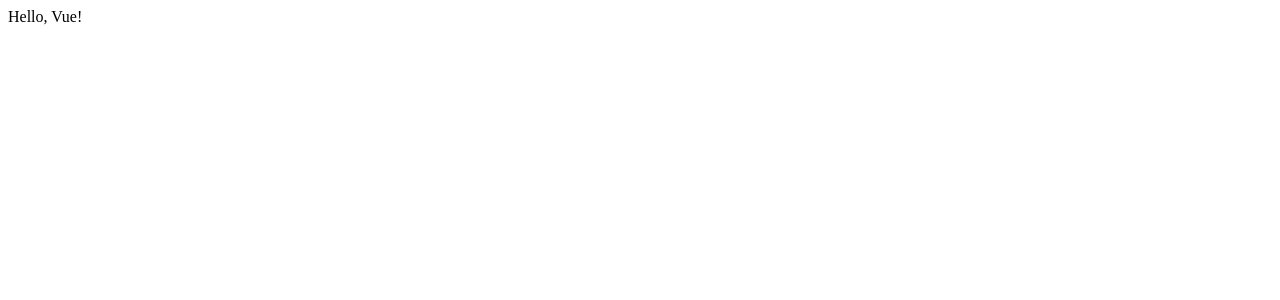
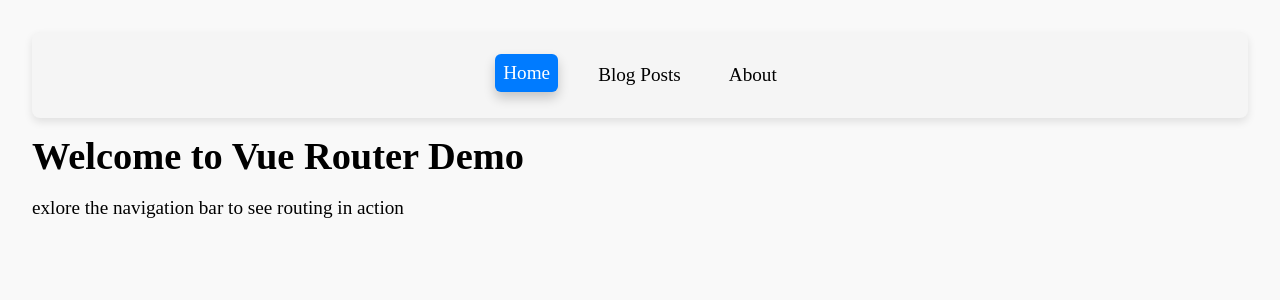
Before and after one commit to janemallinger/Vue-Js, a Vue app: page / in a window 1280 px wide. Shown: the top 300 px of the page. Built offline with nearby package versions, Linux system fonts and the light colour scheme.

Commit message:
basic routing

```diff
--- a/package.json
+++ b/package.json
@@ -9,10 +9,12 @@
     "preview": "vite preview"
   },
   "dependencies": {
-    "vue": "^3.5.13"
+    "vue": "^3.5.13",
+    "vue-router": "^4.5.0"
   },
   "devDependencies": {
     "@vitejs/plugin-vue": "^5.2.1",
+    "sass": "^1.86.3",
     "vite": "^6.1.0",
     "vite-plugin-vue-devtools": "^7.7.2"
   }
--- a/src/App.vue
+++ b/src/App.vue
@@ -1,7 +1,19 @@
 <template>
-  <div>Hello, Vue!</div>
+  <div class="app">
+    <Navigation></Navigation>
+    <router-view></router-view>
+  </div>
 </template>
 
-<script setup></script>
+<script setup>
+import Navigation from '@/components/Navigation.vue';
 
-<style lang="scss" scoped></style>
+</script>
+
+<style lang="scss" scoped>
+.app {
+  display: flex;
+  flex-direction: column;
+  gap: 1rem;
+}
+</style>
--- /dev/null
+++ b/src/assets/main.scss
@@ -0,0 +1,16 @@
+body {
+    padding: 1.5rem;
+    box-sizing: border-box;
+    background-color: #f9f9f9;
+    font-size: 1.2rem;
+    font-weight: 500;
+  }
+  a {
+    text-decoration: none;
+    color: black;
+  }
+  h2,
+  h1 {
+    padding: 0;
+    margin: 0;
+  }
--- /dev/null
+++ b/src/components/Navigation.vue
@@ -0,0 +1,34 @@
+<template>
+    <nav>
+        <router-link :to="{ name: 'home' }">Home</router-link>
+        <router-link :to="{ name: 'blogPosts' }">Blog Posts</router-link>
+        <router-link :to="{ name: 'about' }">About</router-link>
+    </nav>
+</template>
+
+<script setup>
+
+</script>
+
+<style lang="scss" scoped>
+nav {
+    display: flex;
+    justify-content: center;
+    gap: 2rem;
+    padding: 1.5rem;
+    background-color: #f5f5f5;
+    border-radius: 8px;
+    box-shadow: 0 4px 8px rgba(0, 0, 0, 0.1);
+    a {
+        padding: 0.5rem;
+    }
+    .router-link-active {
+        background-color: #007bff;
+        color: #fff;
+        border-color: #0056b3;
+        border-radius: 6px;
+        box-shadow: 0 6px 12px rgba(0, 0, 0, 0.2);
+        transform: translateY(-2px);
+    }
+}
+</style>
--- a/src/main.js
+++ b/src/main.js
@@ -1,4 +1,6 @@
 import { createApp } from 'vue'
 import App from './App.vue'
+import router from './router'
+import './assets/main.scss'
 
-createApp(App).mount('#app')
+createApp(App).use(router).mount('#app')
--- /dev/null
+++ b/src/router/index.js
@@ -0,0 +1,21 @@
+import { createRouter, createWebHistory } from 'vue-router'
+
+// Import the components that we want to route to
+import Home from '@/views/Home.vue'
+import BlogPosts from '@/views/BlogPosts.vue'
+import About from '@/views/About.vue'
+
+// Create a router instance
+const router = createRouter({
+  // Provide the history implementation to use. We are using the HTML5 history API
+  history: createWebHistory(),
+  // Define some routes, each route record should map to a component
+  routes: [
+    { path: '/', name: 'home', component: Home },
+    { path: '/blogPosts', name: 'blogPosts', component: BlogPosts },
+    { path: '/about', name: 'about', component: About },
+  ],
+})
+
+// Export the router instance
+export default router
--- /dev/null
+++ b/src/views/About.vue
@@ -0,0 +1,9 @@
+<template>
+    <div>
+        <h1>This is the about page</h1>
+    </div>
+</template>
+
+<script setup></script>
+
+<style lang="scss" scoped></style>
--- /dev/null
+++ b/src/views/BlogPosts.vue
@@ -0,0 +1,13 @@
+<template>
+    <div>
+        <h1>Weclome to the blog posts page</h1>
+        <p>
+            Here you can find all the blog posts that have been published by our authors.
+            Click on any of them to read more.
+        </p>
+    </div>
+</template>
+
+<script setup></script>
+
+<style lang="scss" scoped></style>
--- /dev/null
+++ b/src/views/Home.vue
@@ -0,0 +1,10 @@
+<template>
+    <div>
+        <h1>Welcome to Vue Router Demo</h1>
+        <p>exlore the navigation bar to see routing in action</p>
+    </div>
+</template>
+
+<script setup></script>
+
+<style lang="scss" scoped></style>
```
Also changed, not shown: 1 other file (tests, documents, lock files or other folders).
